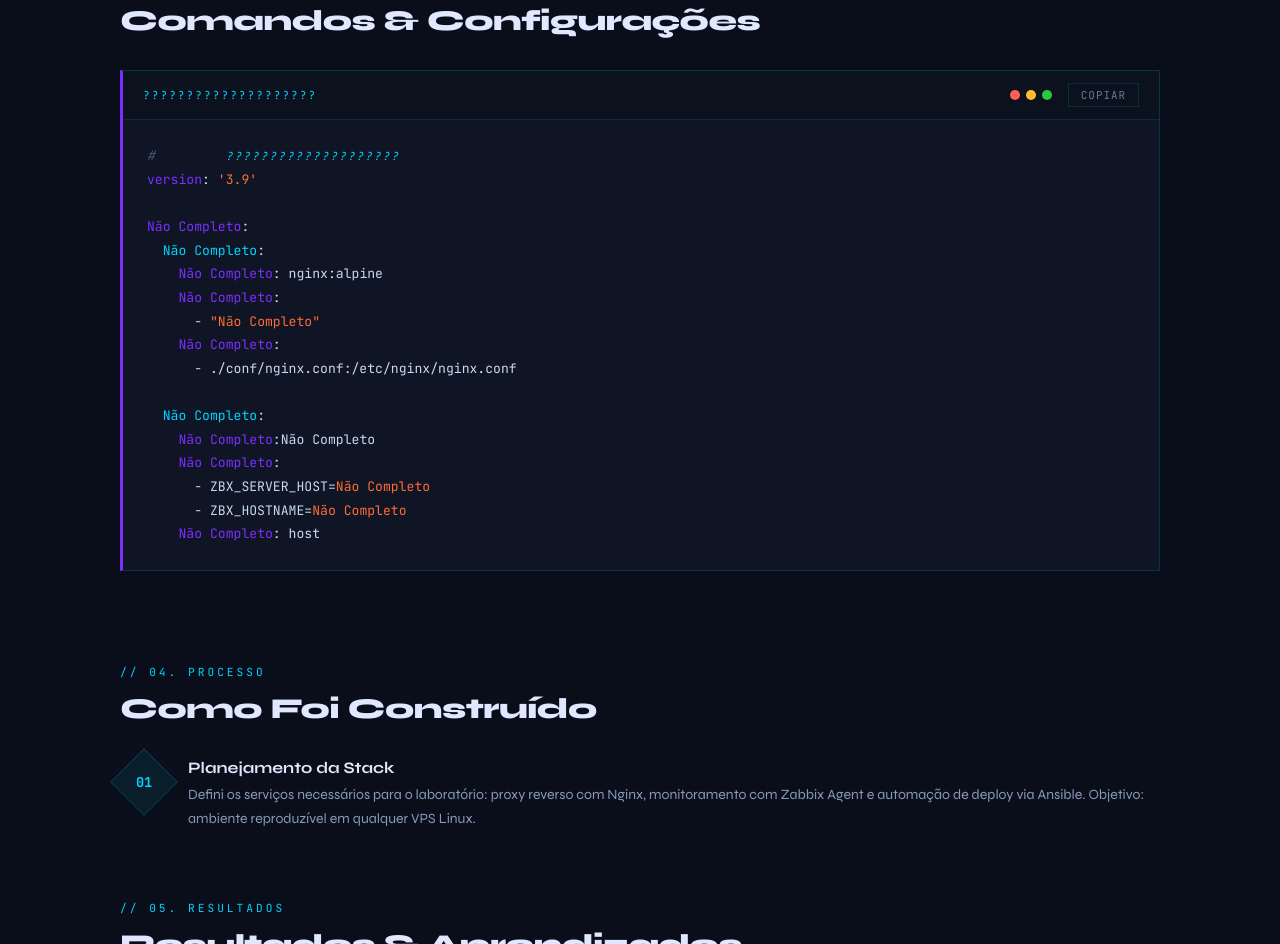
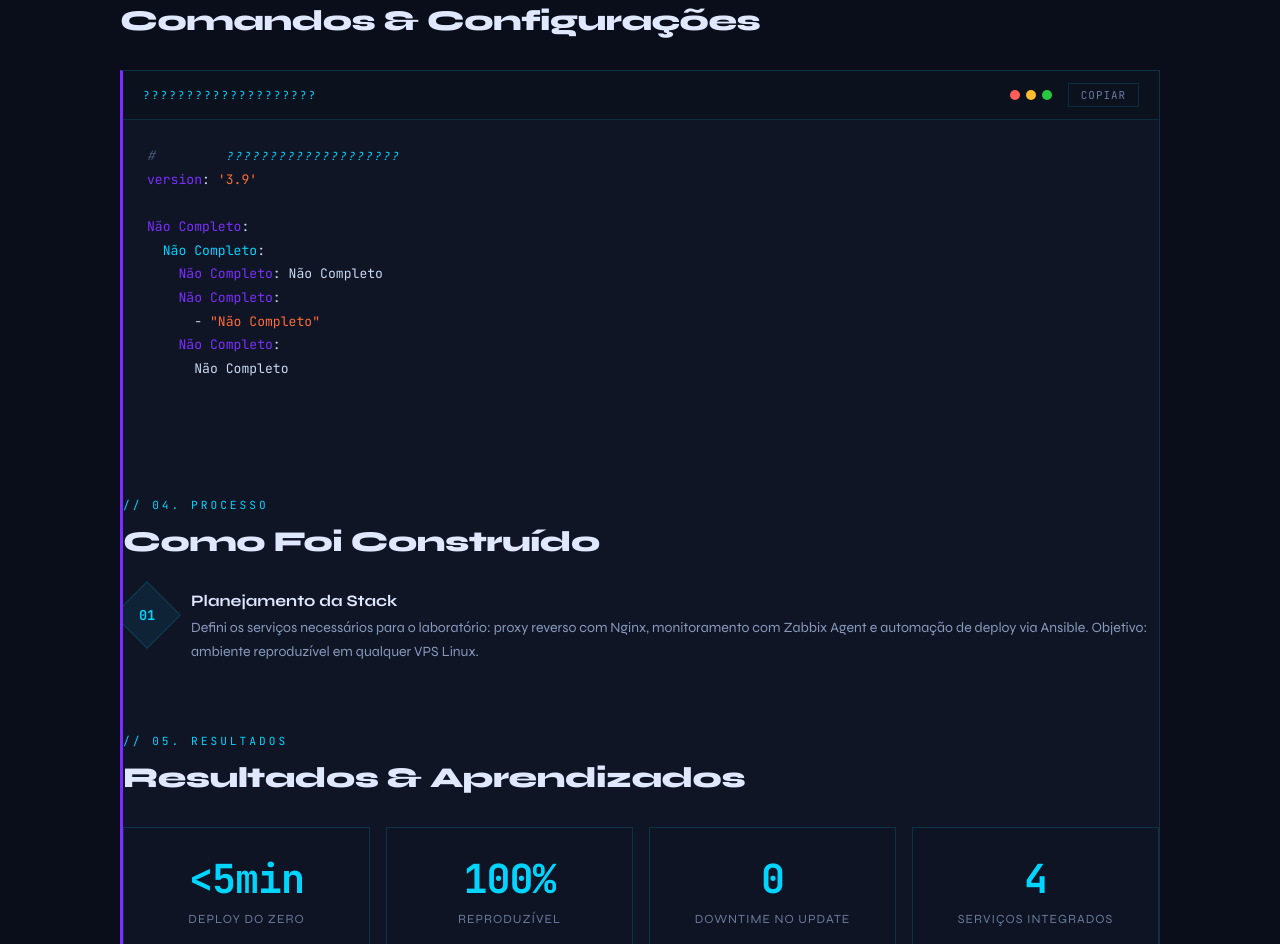
Before and after one commit to eliasdosreis/portifolio-devops, a plain HTML site: page projeto-template.html in a window 1280 px wide. Shown: the part 2330-3274 px from the top of the page. Drawn offline with Linux system fonts and the light colour scheme.

Commit message:
Update projeto-template.html

```diff
--- a/projeto-template.html
+++ b/projeto-template.html
@@ -130,19 +130,11 @@
 
 <span class="kw">Não Completo</span>:
   <span class="fn">Não Completo</span>:
-    <span class="kw">Não Completo</span>: nginx:alpine
+    <span class="kw">Não Completo</span>: Não Completo
     <span class="kw">Não Completo</span>:
       - <span class="str">"Não Completo"</span>
     <span class="kw">Não Completo</span>:
-      - ./conf/nginx.conf:/etc/nginx/nginx.conf
-
-  <span class="fn">Não Completo</span>:
-    <span class="kw">Não Completo</span>:Não Completo
-    <span class="kw">Não Completo</span>:
-      - ZBX_SERVER_HOST=<span class="str">Não Completo</span>
-      - ZBX_HOSTNAME=<span class="str">Não Completo</span>
-    <span class="kw">Não Completo</span>: host</pre>
-      </div>
+      Não Completo
     </div>
 
 
```
